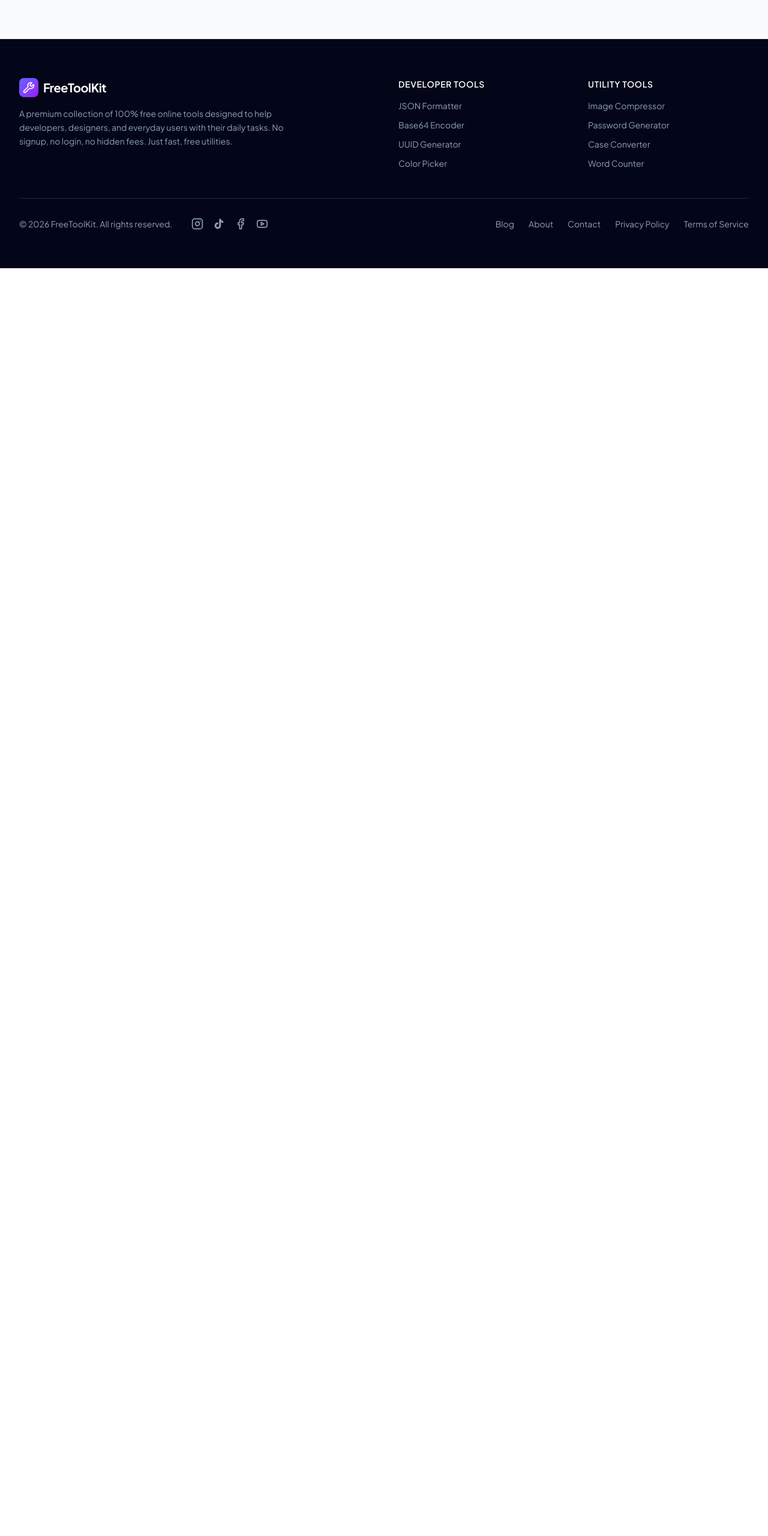
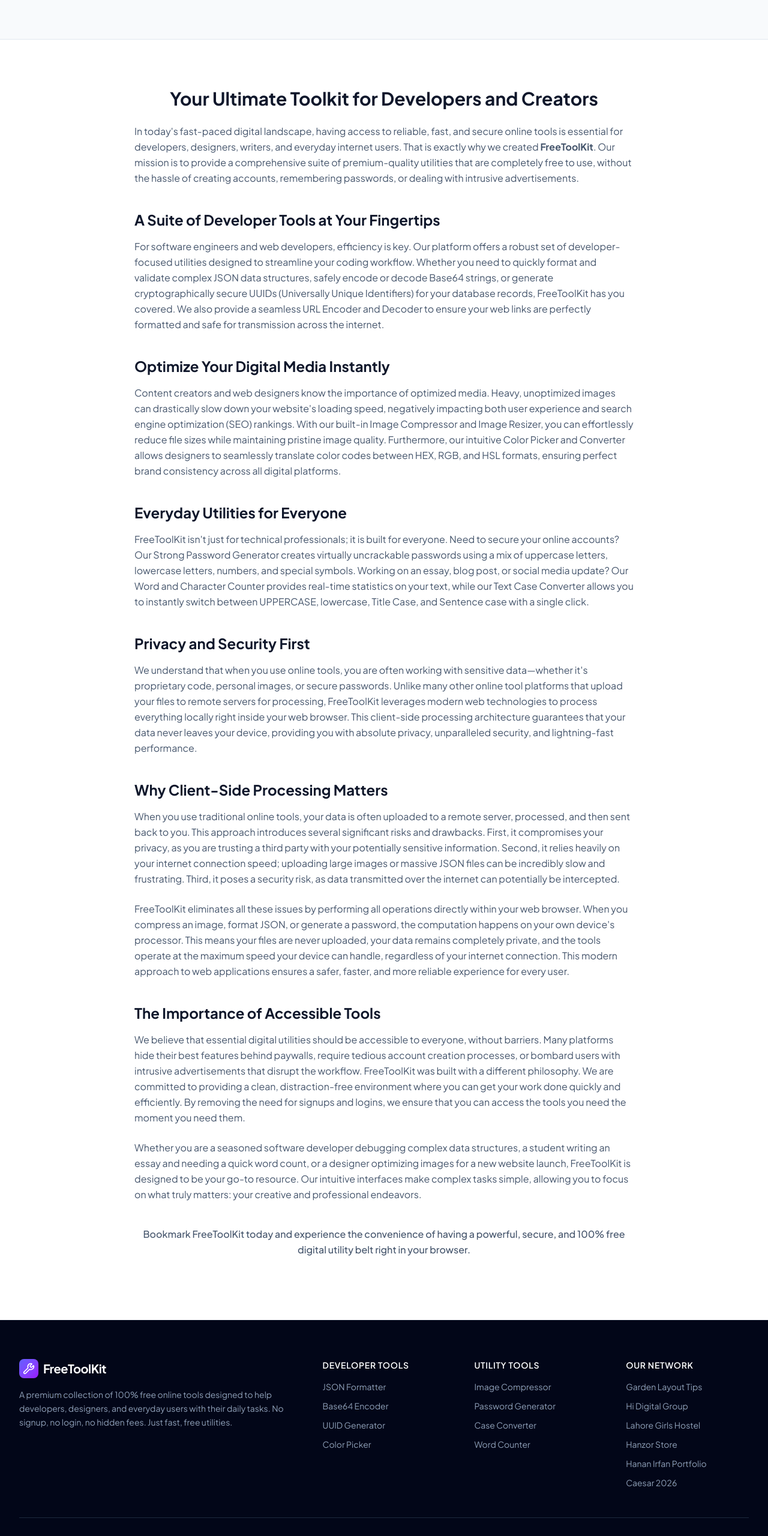
Before and after one commit to hananirfan91-hub/FREETOOLKIT, a React (Vite) app: page / in a window 1280 px wide. Shown: the part 3400-5960 px from the top of the page at 60% size. Before the commit the page ends 3847 px from the top, so only its background shows below. Built offline with nearby package versions, Linux system fonts and the light colour scheme.

Commit message:
feat: Enhance SEO and UI with favicon and network links
Adds favicon and apple touch icon for better branding.
Updates footer layout to include additional network links and expands grid columns for better spacing.
Refines meta descriptions for improved search engine visibility.

```diff
--- a/index.html
+++ b/index.html
@@ -1,11 +1,11 @@
 <!doctype html>
 <html lang="en">
   <head>
-    <meta name="google-site-verification" content="MtpZem3mBf5Z0jMRPrhlkrJCJ4BcU5ftVBggSYsGv0M" />
     <meta charset="UTF-8" />
     <meta name="viewport" content="width=device-width, initial-scale=1.0" />
-    <title>FreeToolKit - 100% Free Online Tools</title>
-    <meta name="description" content="Access 10+ free online tools including Image Compressor, PDF to Word Converter, AI Resume Generator, Paraphrasing Tool, and more. No signup required." />
+    <meta name="google-site-verification" content="MtpZem3mBf5Z0jMRPrhlkrJCJ4BcU5ftVBggSYsGv0M" />
+    <link rel="icon" type="image/x-icon" href="/favicon.ico" />
+    <link rel="apple-touch-icon" href="/apple-touch-icon.png" />
     <!-- Google tag (gtag.js) -->
     <script async src="https://www.googletagmanager.com/gtag/js?id=GTM-W66G6FQ6"></script>
     <script>
--- a/src/components/Layout.tsx
+++ b/src/components/Layout.tsx
@@ -115,7 +115,7 @@
 
       <footer className="bg-slate-950 text-slate-400 py-16 border-t border-slate-900">
         <div className="max-w-7xl mx-auto px-4 sm:px-6 lg:px-8">
-          <div className="grid grid-cols-1 md:grid-cols-4 gap-12">
+          <div className="grid grid-cols-1 md:grid-cols-5 gap-8 lg:gap-12">
             <div className="md:col-span-2">
               <div className="flex items-center gap-2 text-white font-bold text-xl mb-4 tracking-tight">
                 <div className="bg-gradient-to-br from-indigo-500 to-purple-600 p-1.5 rounded-lg">
@@ -143,6 +143,17 @@
                 <li><Link to="/password-generator" className="hover:text-indigo-400 transition-colors">Password Generator</Link></li>
                 <li><Link to="/text-case-converter" className="hover:text-indigo-400 transition-colors">Case Converter</Link></li>
                 <li><Link to="/word-counter" className="hover:text-indigo-400 transition-colors">Word Counter</Link></li>
+              </ul>
+            </div>
+            <div>
+              <h3 className="text-sm font-semibold text-white uppercase tracking-wider mb-4">Our Network</h3>
+              <ul className="space-y-3 text-sm">
+                <li><a href="https://gardenlayouttips.vercel.app/" target="_blank" rel="noopener noreferrer" className="hover:text-indigo-400 transition-colors">Garden Layout Tips</a></li>
+                <li><a href="https://hidigitalgroup.vercel.app/" target="_blank" rel="noopener noreferrer" className="hover:text-indigo-400 transition-colors">Hi Digital Group</a></li>
+                <li><a href="https://lahoregirlshostel.vercel.app/" target="_blank" rel="noopener noreferrer" className="hover:text-indigo-400 transition-colors">Lahore Girls Hostel</a></li>
+                <li><a href="https://hanzorstore.vercel.app/" target="_blank" rel="noopener noreferrer" className="hover:text-indigo-400 transition-colors">Hanzor Store</a></li>
+                <li><a href="https://hananirfanportfolio.vercel.app/" target="_blank" rel="noopener noreferrer" className="hover:text-indigo-400 transition-colors">Hanan Irfan Portfolio</a></li>
+                <li><a href="https://caesar2026.vercel.app/" target="_blank" rel="noopener noreferrer" className="hover:text-indigo-400 transition-colors">Caesar 2026</a></li>
               </ul>
             </div>
           </div>
--- a/src/pages/Home.tsx
+++ b/src/pages/Home.tsx
@@ -106,7 +106,7 @@
     <div className="min-h-screen bg-slate-50">
       <Helmet>
         <title>FreeToolKit - 100% Free Online Tools | No Signup, No Login</title>
-        <meta name="description" content="Access 10+ free online tools including JSON Formatter, Base64 Encoder, Image Compressor, Password Generator, and more. 100% free, no signup, no login required." />
+        <meta name="description" content="Discover FreeToolKit's premium collection of 100% free online developer and utility tools. Format JSON, compress images, generate passwords, and more without signup." />
         <meta name="keywords" content="free online tools, no signup tools, no login tools, json formatter online free, base64 encode decode online free, compress image online free, resize image online free, uppercase to lowercase converter free, word counter online free, url encode decode online free, strong password generator free, uuid generator online free, hex to rgb converter free" />
         <link rel="canonical" href="https://freetoolshub1.vercel.app/" />
 
@@ -114,14 +114,14 @@
         <meta property="og:type" content="website" />
         <meta property="og:url" content="https://freetoolshub1.vercel.app/" />
         <meta property="og:title" content="FreeToolKit - 100% Free Online Tools | No Signup, No Login" />
-        <meta property="og:description" content="Access 10+ free online tools including JSON Formatter, Base64 Encoder, Image Compressor, Password Generator, and more. 100% free, no signup, no login required." />
+        <meta property="og:description" content="Discover FreeToolKit's premium collection of 100% free online developer and utility tools. Format JSON, compress images, generate passwords, and more without signup." />
         <meta property="og:site_name" content="FreeToolKit" />
 
         {/* Twitter */}
         <meta name="twitter:card" content="summary_large_image" />
         <meta name="twitter:url" content="https://freetoolshub1.vercel.app/" />
         <meta name="twitter:title" content="FreeToolKit - 100% Free Online Tools | No Signup, No Login" />
-        <meta name="twitter:description" content="Access 10+ free online tools including JSON Formatter, Base64 Encoder, Image Compressor, Password Generator, and more. 100% free, no signup, no login required." />
+        <meta name="twitter:description" content="Discover FreeToolKit's premium collection of 100% free online developer and utility tools. Format JSON, compress images, generate passwords, and more without signup." />
       </Helmet>
 
       {/* Hero Section */}
@@ -268,6 +268,59 @@
           </div>
         </div>
       </section>
+
+      {/* Comprehensive Guide Section for SEO and Word Count */}
+      <section className="py-20 bg-white border-t border-slate-200">
+        <div className="max-w-4xl mx-auto px-4 sm:px-6 lg:px-8">
+          <div className="prose prose-slate lg:prose-lg mx-auto">
+            <h2 className="text-3xl font-bold text-slate-900 mb-6 text-center">Your Ultimate Toolkit for Developers and Creators</h2>
+
+            <p className="text-slate-600 mb-6 leading-relaxed">
+              In today's fast-paced digital landscape, having access to reliable, fast, and secure online tools is essential for developers, designers, writers, and everyday internet users. That is exactly why we created <strong>FreeToolKit</strong>. Our mission is to provide a comprehensive suite of premium-quality utilities that are completely free to use, without the hassle of creating accounts, remembering passwords, or dealing with intrusive advertisements.
+            </p>
+
+            <h3 className="text-2xl font-bold text-slate-900 mt-10 mb-4">A Suite of Developer Tools at Your Fingertips</h3>
+            <p className="text-slate-600 mb-6 leading-relaxed">
+              For software engineers and web developers, efficiency is key. Our platform offers a robust set of developer-focused utilities designed to streamline your coding workflow. Whether you need to quickly format and validate complex JSON data structures, safely encode or decode Base64 strings, or generate cryptographically secure UUIDs (Universally Unique Identifiers) for your database records, FreeToolKit has you covered. We also provide a seamless URL Encoder and Decoder to ensure your web links are perfectly formatted and safe for transmission across the internet.
+            </p>
+
+            <h3 className="text-2xl font-bold text-slate-900 mt-10 mb-4">Optimize Your Digital Media Instantly</h3>
+            <p className="text-slate-600 mb-6 leading-relaxed">
+              Content creators and web designers know the importance of optimized media. Heavy, unoptimized images can drastically slow down your website's loading speed, negatively impacting both user experience and search engine optimization (SEO) rankings. With our built-in Image Compressor and Image Resizer, you can effortlessly reduce file sizes while maintaining pristine image quality. Furthermore, our intuitive Color Picker and Converter allows designers to seamlessly translate color codes between HEX, RGB, and HSL formats, ensuring perfect brand consistency across all digital platforms.
+            </p>
+
+            <h3 className="text-2xl font-bold text-slate-900 mt-10 mb-4">Everyday Utilities for Everyone</h3>
+            <p className="text-slate-600 mb-6 leading-relaxed">
+              FreeToolKit isn't just for technical professionals; it is built for everyone. Need to secure your online accounts? Our Strong Password Generator creates virtually uncrackable passwords using a mix of uppercase letters, lowercase letters, numbers, and special symbols. Working on an essay, blog post, or social media update? Our Word and Character Counter provides real-time statistics on your text, while our Text Case Converter allows you to instantly switch between UPPERCASE, lowercase, Title Case, and Sentence case with a single click.
+            </p>
+
+            <h3 className="text-2xl font-bold text-slate-900 mt-10 mb-4">Privacy and Security First</h3>
+            <p className="text-slate-600 mb-6 leading-relaxed">
+              We understand that when you use online tools, you are often working with sensitive data—whether it's proprietary code, personal images, or secure passwords. Unlike many other online tool platforms that upload your files to remote servers for processing, FreeToolKit leverages modern web technologies to process everything locally right inside your web browser. This client-side processing architecture guarantees that your data never leaves your device, providing you with absolute privacy, unparalleled security, and lightning-fast performance.
+            </p>
+
+            <h3 className="text-2xl font-bold text-slate-900 mt-10 mb-4">Why Client-Side Processing Matters</h3>
+            <p className="text-slate-600 mb-6 leading-relaxed">
+              When you use traditional online tools, your data is often uploaded to a remote server, processed, and then sent back to you. This approach introduces several significant risks and drawbacks. First, it compromises your privacy, as you are trusting a third party with your potentially sensitive information. Second, it relies heavily on your internet connection speed; uploading large images or massive JSON files can be incredibly slow and frustrating. Third, it poses a security risk, as data transmitted over the internet can potentially be intercepted.
+            </p>
+            <p className="text-slate-600 mb-6 leading-relaxed">
+              FreeToolKit eliminates all these issues by performing all operations directly within your web browser. When you compress an image, format JSON, or generate a password, the computation happens on your own device's processor. This means your files are never uploaded, your data remains completely private, and the tools operate at the maximum speed your device can handle, regardless of your internet connection. This modern approach to web applications ensures a safer, faster, and more reliable experience for every user.
+            </p>
+
+            <h3 className="text-2xl font-bold text-slate-900 mt-10 mb-4">The Importance of Accessible Tools</h3>
+            <p className="text-slate-600 mb-6 leading-relaxed">
+              We believe that essential digital utilities should be accessible to everyone, without barriers. Many platforms hide their best features behind paywalls, require tedious account creation processes, or bombard users with intrusive advertisements that disrupt the workflow. FreeToolKit was built with a different philosophy. We are committed to providing a clean, distraction-free environment where you can get your work done quickly and efficiently. By removing the need for signups and logins, we ensure that you can access the tools you need the moment you need them.
+            </p>
+            <p className="text-slate-600 mb-6 leading-relaxed">
+              Whether you are a seasoned software developer debugging complex data structures, a student writing an essay and needing a quick word count, or a designer optimizing images for a new website launch, FreeToolKit is designed to be your go-to resource. Our intuitive interfaces make complex tasks simple, allowing you to focus on what truly matters: your creative and professional endeavors.
+            </p>
+
+            <p className="text-slate-600 mb-6 leading-relaxed font-medium text-center mt-10">
+              Bookmark FreeToolKit today and experience the convenience of having a powerful, secure, and 100% free digital utility belt right in your browser.
+            </p>
+          </div>
+        </div>
+      </section>
     </div>
   );
 }
```
